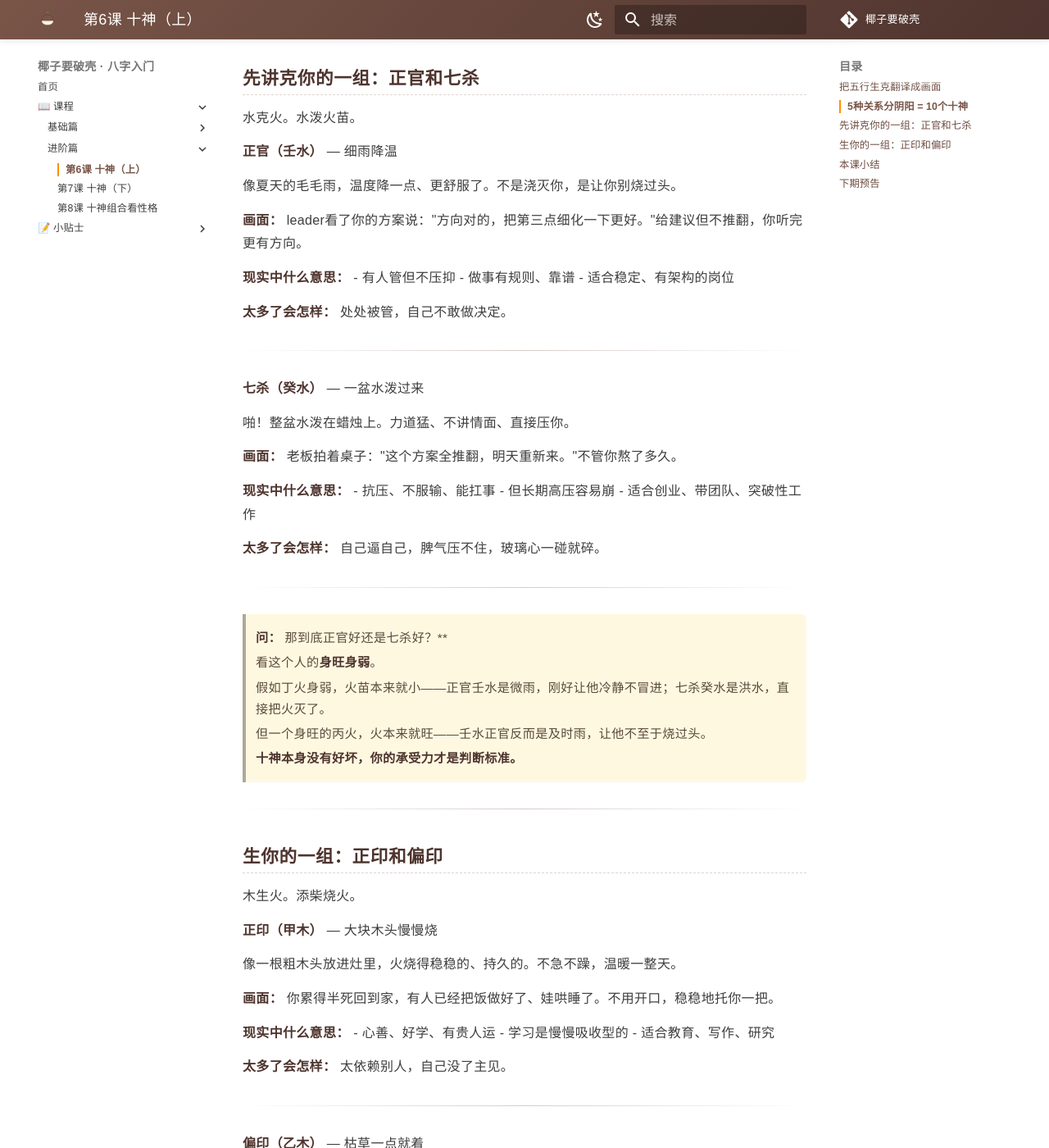
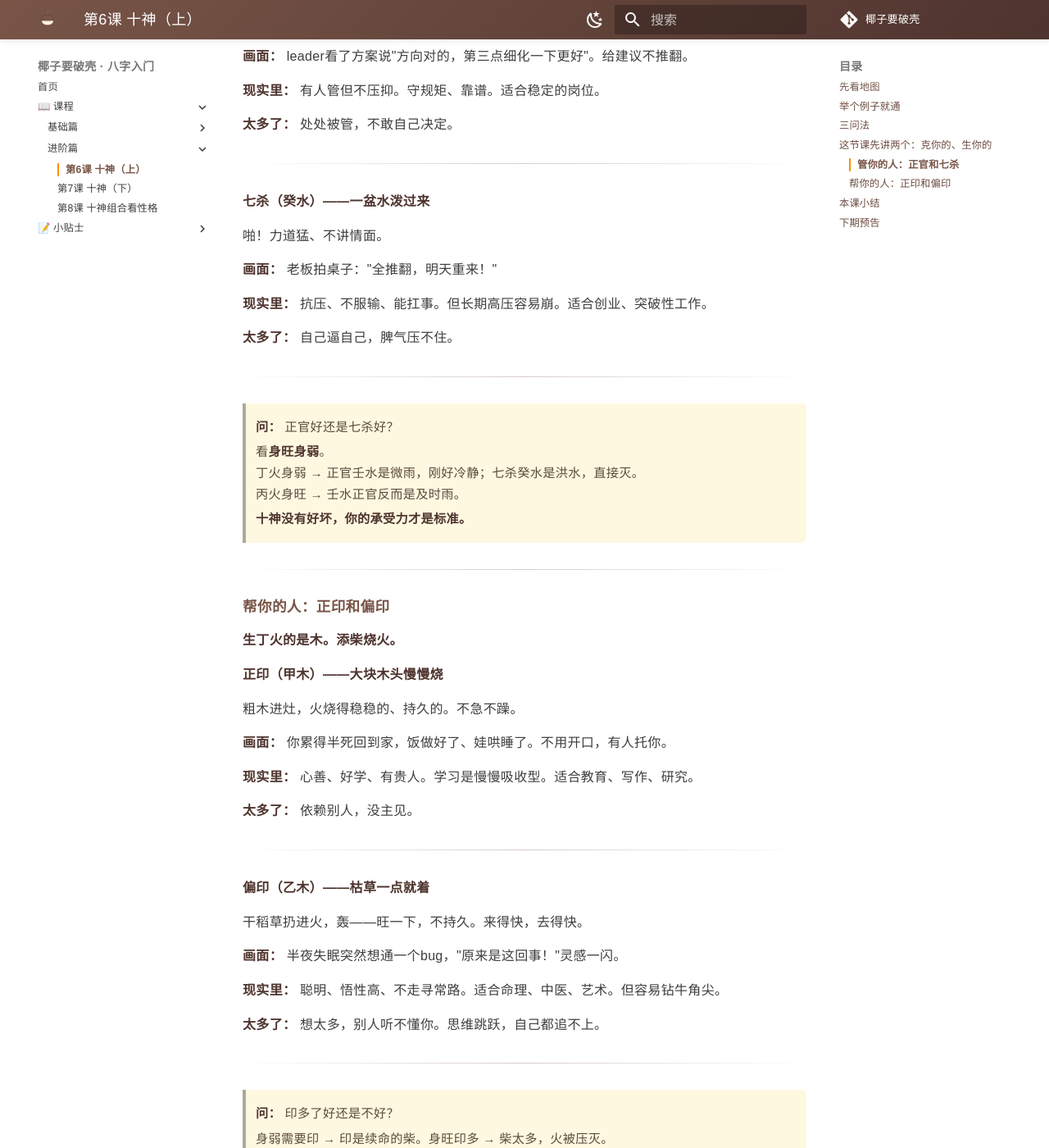
Before and after one commit to Sunyanyanyan/mingli-xue, an MkDocs documentation site: the page built from docs/八字/第6课-十神-上.md, in a window 1280 px wide and 1400 px high, scrolled down 2155 px. Shown: the whole window at 82% size. Built offline with MkDocs 1.6.1 and Material for MkDocs 9.7.7, drawn with Linux system fonts in a browser that asks for light colours; comment, search, counter and statistics services are not loaded; some of the changed text lies outside the part shown.

Commit message:
重写第6课：地图→举例→三问法，大幅简化

````diff
--- a/docs/八字/第6课-十神-上.md
+++ b/docs/八字/第6课-十神-上.md
@@ -4,193 +4,176 @@
 
 ---
 
-前面5课学了天干、地支、五行、藏干。现在你已经有基础了，能学最实用的部分了——**十神**。
-
-什么是十神？就是**天干和天干之间的关系**。
-
-怎么知道是什么关系？用你已经学会的两个东西：**五行生克 + 阴阳**。
-
-从这一课开始，我们用画面来记，不用死背。
+**[← 第5课：藏干](第5课-藏干.md)**
 
 ---
 
-## 把五行生克翻译成画面
+上节课学了藏干——地支里藏着的天干。
 
-第4课学过，五行之间的五种关系：
-
-```
-木 → 火 → 土 → 金 → 水 → 木  （相生）
-木 — 土 — 水 — 火 — 金 — 木  （相克）
-```
-
-假设一个人的日主是**丁火**——小火苗。看别人跟他什么关系：
-
-
->
-> **问：** 等等，我怎么知道谁克谁？**
->
-> 最简单的方法：拿五个字排成一圈，**隔一个就是克你**。
->
-> 木 - 火 - 土 - 金 - 水 - 木
->
-> 木克土，金克木。水克火，火克金，土克水。
->
-> 两个口诀记住十字：
-> - **顺着一圈生**：木生火、火生土、土生金、金生水、水生木
-> - **隔一个就克**：木克土、土克水、水克火、火克金、金克木
->
-> 真正的画面，以丁火为中心来看：
->
-> | 关系 | 画面 | 一句话 |
-> |:----|:----|:------|
-> | 水克火 | 一盆水泼灭蜡烛 | 水一来，火苗就灭了 |
-> | 木生火 | 往灶里添柴 | 柴越多，火烧得越旺 |
-> | 火生土 | 柴烧完变灰 | 火把东西烧没了，剩下灰 |
-> | 火克金 | 火烧熔金子 | 再硬的金属，火够大就能化 |
-> | 火同火 | 两根蜡烛凑一起 | 光更亮了，但蜡也烧得快 |
+这些天干跟你的日主之间，到底是什么关系？**十神来回答。**
 
 ---
 
-## 5种关系分阴阳 = 10个十神
+## 先看地图
 
-知道五种关系了。每种再分阴阳，就变成十神。
+十神就是**五行生克 + 阴阳**。
 
-怎么分？看跟丁火日主的**阴阳一样不一样**。
+你已经会五行生克（第4课），也会分阴阳（第2课）。两个东西拼在一起，十神就出来了。
 
-**举例：克你的水**
+```
+            五行关系          阴阳一样？       十神
+            ────────         ────────       ────
+            克你的 ──┬── 相反 ──→ 正官
+                     └── 相同 ──→ 七杀
 
-- 壬水（阳）→ 跟丁火（阴）阴阳相反 → **正官**
-- 癸水（阴）→ 跟丁火（阴）阴阳相同 → **七杀**
+            生你的 ──┬── 相反 ──→ 正印
+                     └── 相同 ──→ 偏印
 
-**再举例：生你的木**
+            你生的 ──┬── 相反 ──→ 伤官
+                     └── 相同 ──→ 食神
 
-- 甲木（阳）→ 阴阳相反 → **正印**
-- 乙木（阴）→ 阴阳相同 → **偏印**
+            你克的 ──┬── 相反 ──→ 正财
+                     └── 相同 ──→ 偏财
 
-看到没有？不用背。**拿阴阳一套，名字就出来了。**
+            同你的 ──┬── 相反 ──→ 劫财
+                     └── 相同 ──→ 比肩
+```
 
-全部五种关系：
-
-| 关系 | 五行 | 阴阳相反 | 阴阳相同 |
-|:----|:----|:---------|:---------|
-| 克你的 | 水 | 正官 壬 | 七杀 癸 |
-| 生你的 | 木 | 正印 甲 | 偏印 乙 |
-| 你生的 | 土 | 伤官 戊 | 食神 己 |
-| 你克的 | 金 | 正财 辛 | 偏财 庚 |
-| 同你的 | 火 | 劫财 丙 | 比肩 丁 |
+五个关系，每个分阴阳 = 十个神。
 
 ---
 
-## 先讲克你的一组：正官和七杀
+## 举个例子就通
 
-水克火。水泼火苗。
+假设一个人日主是**丁火**（小火苗）。用五行生克的画面来想：
 
-**正官（壬水）** — 细雨降温
+> **谁克丁火？** 水。一盆水泼过来，火灭了。
+> **谁生丁火？** 木。往灶里添柴，火烧旺。
 
-像夏天的毛毛雨，温度降一点、更舒服了。不是浇灭你，是让你别烧过头。
+现在分阴阳：
 
-**画面：** leader看了你的方案说："方向对的，把第三点细化一下更好。"给建议但不推翻，你听完更有方向。
+克你的水：壬水（阳，跟丁火阴相反）→ **正官**
+　　　　　癸水（阴，跟丁火阴相同）→ **七杀**
 
-**现实中什么意思：**
-- 有人管但不压抑
-- 做事有规则、靠谱
-- 适合稳定、有架构的岗位
+生你的木：甲木（阳，相反）→ **正印**
+　　　　　乙木（阴，相同）→ **偏印**
 
-**太多了会怎样：** 处处被管，自己不敢做决定。
+看到没有？**拿阴阳一套，名字就出来了。不用背。**
 
 ---
 
-**七杀（癸水）** — 一盆水泼过来
+## 三问法
 
-啪！整盆水泼在蜡烛上。力道猛、不讲情面、直接压你。
+以后拿到任何一个天干，问自己三句话：
 
-**画面：** 老板拍着桌子："这个方案全推翻，明天重新来。"不管你熬了多久。
+> 1. 五行什么关系？（生我还是克我？）
+> 2. 阴阳一样吗？（决定正还是偏）
+> 3. 得出名字。
 
-**现实中什么意思：**
-- 抗压、不服输、能扛事
-- 但长期高压容易崩
-- 适合创业、带团队、突破性工作
+十神不是新东西——是五行生克的**人化翻译**。
 
-**太多了会怎样：** 自己逼自己，脾气压不住，玻璃心一碰就碎。
+---
+
+## 这节课先讲两个：克你的、生你的
+
+剩下的下节课讲。用丁火来演：
+
+---
+
+### 管你的人：正官和七杀
+
+**克丁火的是水。水泼火苗。**
+
+**正官（壬水）——细雨降温**
+
+夏天毛毛雨，不浇灭你，让你别烧过头。冷静、适度。
+
+**画面：** leader看了方案说"方向对的，第三点细化一下更好"。给建议不推翻。
+
+**现实里：** 有人管但不压抑。守规矩、靠谱。适合稳定的岗位。
+
+**太多了：** 处处被管，不敢自己决定。
+
+---
+
+**七杀（癸水）——一盆水泼过来**
+
+啪！力道猛、不讲情面。
+
+**画面：** 老板拍桌子："全推翻，明天重来！"
+
+**现实里：** 抗压、不服输、能扛事。但长期高压容易崩。适合创业、突破性工作。
+
+**太多了：** 自己逼自己，脾气压不住。
 
 ---
 
 
+> **问：** 正官好还是七杀好？
 >
-> **问：** 那到底正官好还是七杀好？**
+> 看**身旺身弱**。
+> 丁火身弱 → 正官壬水是微雨，刚好冷静；七杀癸水是洪水，直接灭。
+> 丙火身旺 → 壬水正官反而是及时雨。
 >
-> 看这个人的**身旺身弱**。
->
-> 假如丁火身弱，火苗本来就小——正官壬水是微雨，刚好让他冷静不冒进；七杀癸水是洪水，直接把火灭了。
->
-> 但一个身旺的丙火，火本来就旺——壬水正官反而是及时雨，让他不至于烧过头。
->
-> **十神本身没有好坏，你的承受力才是判断标准。**
+> **十神没有好坏，你的承受力才是标准。**
 
 ---
 
-## 生你的一组：正印和偏印
+### 帮你的人：正印和偏印
 
-木生火。添柴烧火。
+**生丁火的是木。添柴烧火。**
 
-**正印（甲木）** — 大块木头慢慢烧
+**正印（甲木）——大块木头慢慢烧**
 
-像一根粗木头放进灶里，火烧得稳稳的、持久的。不急不躁，温暖一整天。
+粗木进灶，火烧得稳稳的、持久的。不急不躁。
 
-**画面：** 你累得半死回到家，有人已经把饭做好了、娃哄睡了。不用开口，稳稳地托你一把。
+**画面：** 你累得半死回到家，饭做好了、娃哄睡了。不用开口，有人托你。
 
-**现实中什么意思：**
-- 心善、好学、有贵人运
-- 学习是慢慢吸收型的
-- 适合教育、写作、研究
+**现实里：** 心善、好学、有贵人。学习是慢慢吸收型。适合教育、写作、研究。
 
-**太多了会怎样：** 太依赖别人，自己没了主见。
+**太多了：** 依赖别人，没主见。
 
 ---
 
-**偏印（乙木）** — 枯草一点就着
+**偏印（乙木）——枯草一点就着**
 
-像一把干稻草扔进火里，轰——旺了一下，但不持久。来得快，去得也快。
+干稻草扔进火，轰——旺一下，不持久。来得快，去得快。
 
-**画面：** 半夜失眠突然想通一个bug，"原来是这回事！"灵感一闪而过。
+**画面：** 半夜失眠突然想通一个bug，"原来是这回事！"灵感一闪。
 
-**现实中什么意思：**
-- 聪明、悟性高、不走寻常路
-- 适合命理、中医、艺术这些偏门学问
-- 但容易钻牛角尖、三分钟热度
+**现实里：** 聪明、悟性高、不走寻常路。适合命理、中医、艺术。但容易钻牛角尖。
 
-**太多了会怎样：** 想太多，别人听不懂你在说什么。思维跳跃，自己都追不上自己。
+**太多了：** 想太多，别人听不懂你。思维跳跃，自己都追不上。
 
 ---
 
 
+> **问：** 印多了好还是不好？
 >
-> **问：** 那印多了好还是不好？**
+> 身弱需要印 → 印是续命的柴。身旺印多 → 柴太多，火被压灭。
 >
-> 身弱需要印 → 印是续命的柴火。身旺印多 → 柴太多，火被压灭了。
->
-> 比如身弱的人有一两个印，刚好够烧。
+> 身弱的人有一两个印，刚好够烧。
 
 ---
 
 ## 本课小结
 
 - 十神 = 五行生克 + 阴阳，不是新东西
-- 五行生克记不住？拿画面来记：水克火=泼水灭火，木生火=添柴烧火……
-- 用画面记住五种关系，再看阴阳分出十个名字
-- **克你的管你，生你的帮你** —— 正官/七杀是管你的人，正印/偏印是帮你的人
-- 十神没有绝对好坏，看**你自己的承受力**
+- 五个关系 × 阴阳之分 = 十个神
+- 今天学了四个：正官七杀（管你的）、正印偏印（帮你的）
+- 三问法拿任何天干都能推出十神
+- 十神没有好坏，看承受力
 
 ---
 
 ## 下期预告
 
-第7课讲剩下的六神——你生的（食伤=才华）、你克的（财=钱袋子）、同你的（比劫=朋友对手）。
+第7课讲剩下六个——你生的（食伤=才华）、你克的（财）、同你的（比劫=朋友对手）。
+
+---
+
+*椰子要破壳 · 用生活讲八字 · 第6课*
 
 ---
 
 **[→ 第7课：十神（下）](第7课-十神-下.md)**
-
----
-
-*椰子要破壳 · 用生活讲八字 · 第6课*
````
Also changed, not shown: 笔记/十二地支藏干.md (added, +41 -0 lines).
